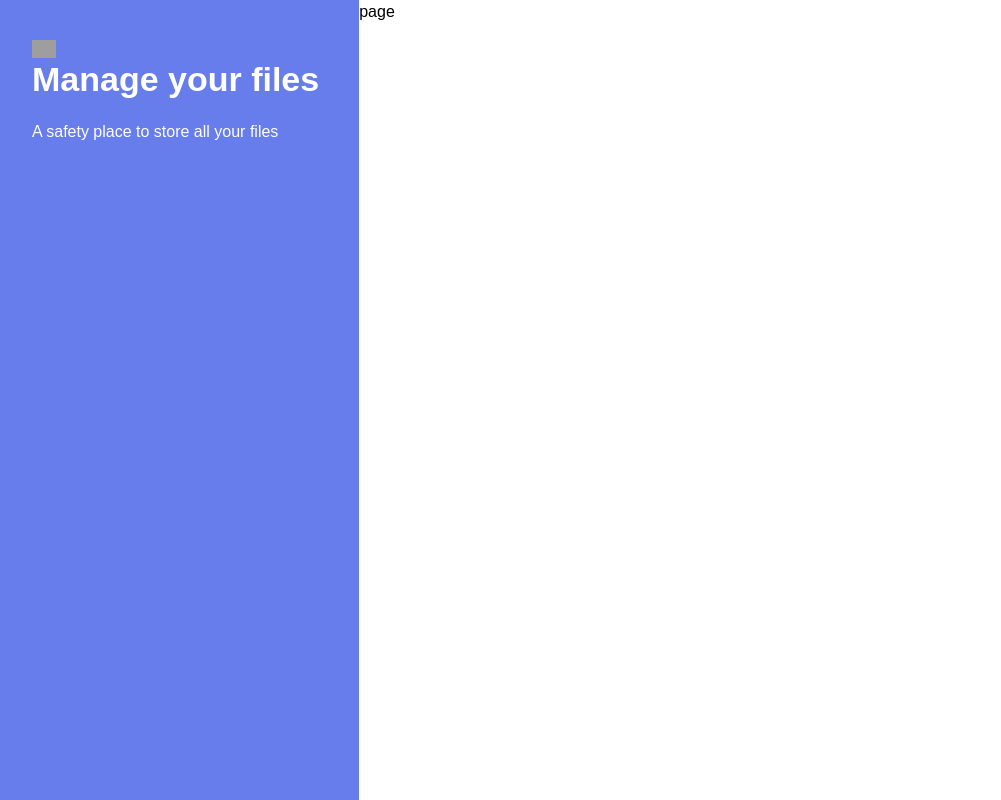
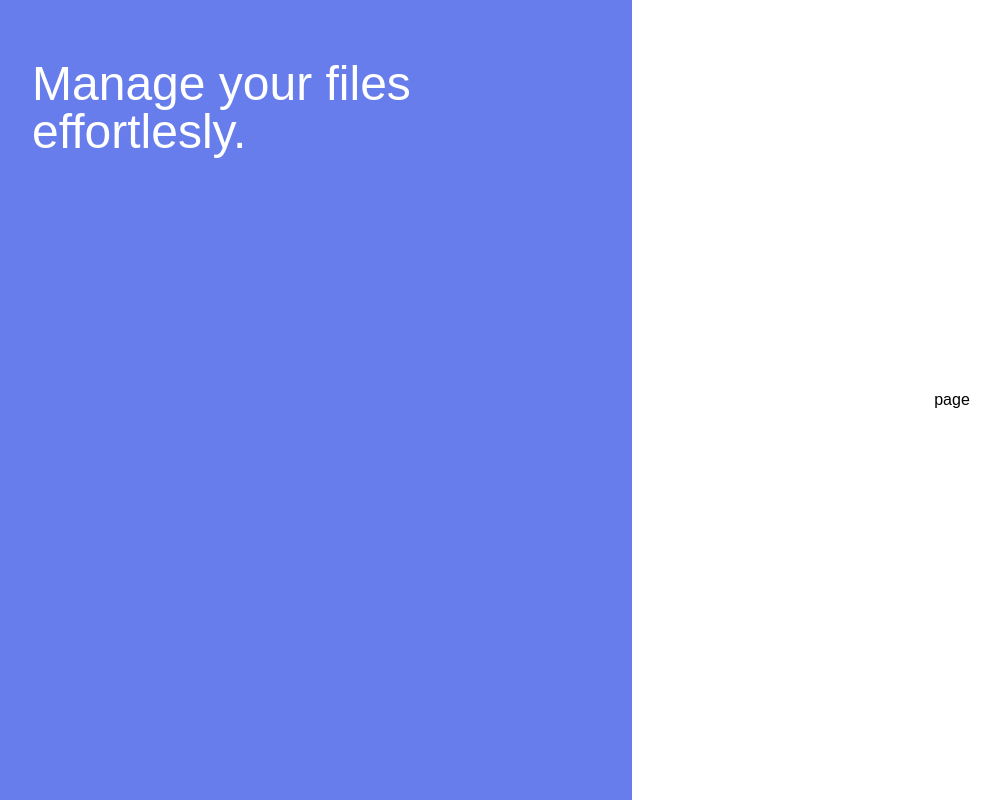
Before and after one commit to Hctor11/cloudwise, a Next.js app: page /sign-in in a window 1280 px wide. Shown: the whole page, without its empty margins (8-1009 px from the left). Built offline with nearby package versions, Linux system fonts and the light colour scheme; grey boxes are pictures that could not be loaded.

Commit message:
add bg image

```diff
--- a/app/(auth)/layout.tsx
+++ b/app/(auth)/layout.tsx
@@ -1,27 +1,20 @@
 import React from "react";
-import Image from "next/image";
 
 const Layout = ({ children }: { children: React.ReactNode }) => {
-  return <div className="flex min-h-screen">
-    <section className="bg-brand p-10">
-      <div>
-        <Image
-          src="/icon.svg"
-          alt="CloudWise Logo"
-          width={24}
-          height={24}
-        />
-
-        <div className="space-y-5 text-white">
-          <h1 className="h1">Manage your files</h1>
-          <p className="body-1">
-            A safety place to store all your files
-          </p>
+  return (
+    <div className=" flex min-h-screen flex-col  md:flex-row ">
+      <section className="flex-1 bg-brand p-10 flex justify-center ">
+        <div>
+          <div className="mt-5 space-y-5 text-white">
+            <h1 className="text-5xl">Manage your files effortlesly.</h1>
+          </div>
         </div>
+      </section>
+      <div className="flex-1 bg-white p-10 flex items-center justify-center">
+        {children}
       </div>
-    </section>
-    {children}
-    </div>;
+    </div>
+  );
 };
 
 export default Layout;
--- a/package.json
+++ b/package.json
@@ -6,7 +6,7 @@
     "dev": "next dev",
     "build": "next build",
     "start": "next start",
-    "lint": "next lint"
+    "lint": "next lint --fix"
   },
   "dependencies": {
     "next": "15.1.3",
```
Also changed, not shown: public/UI/login/bg-min.png (added).
